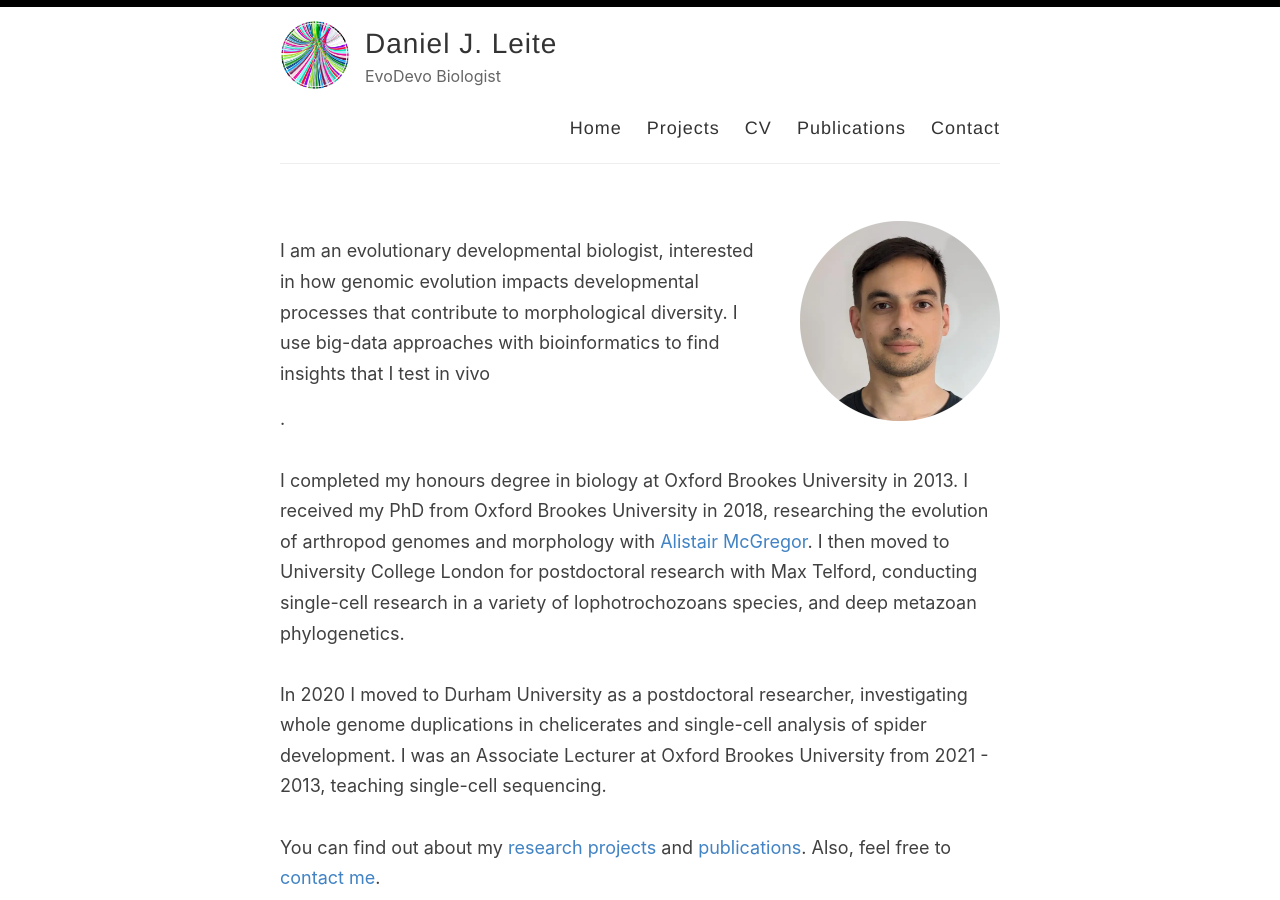
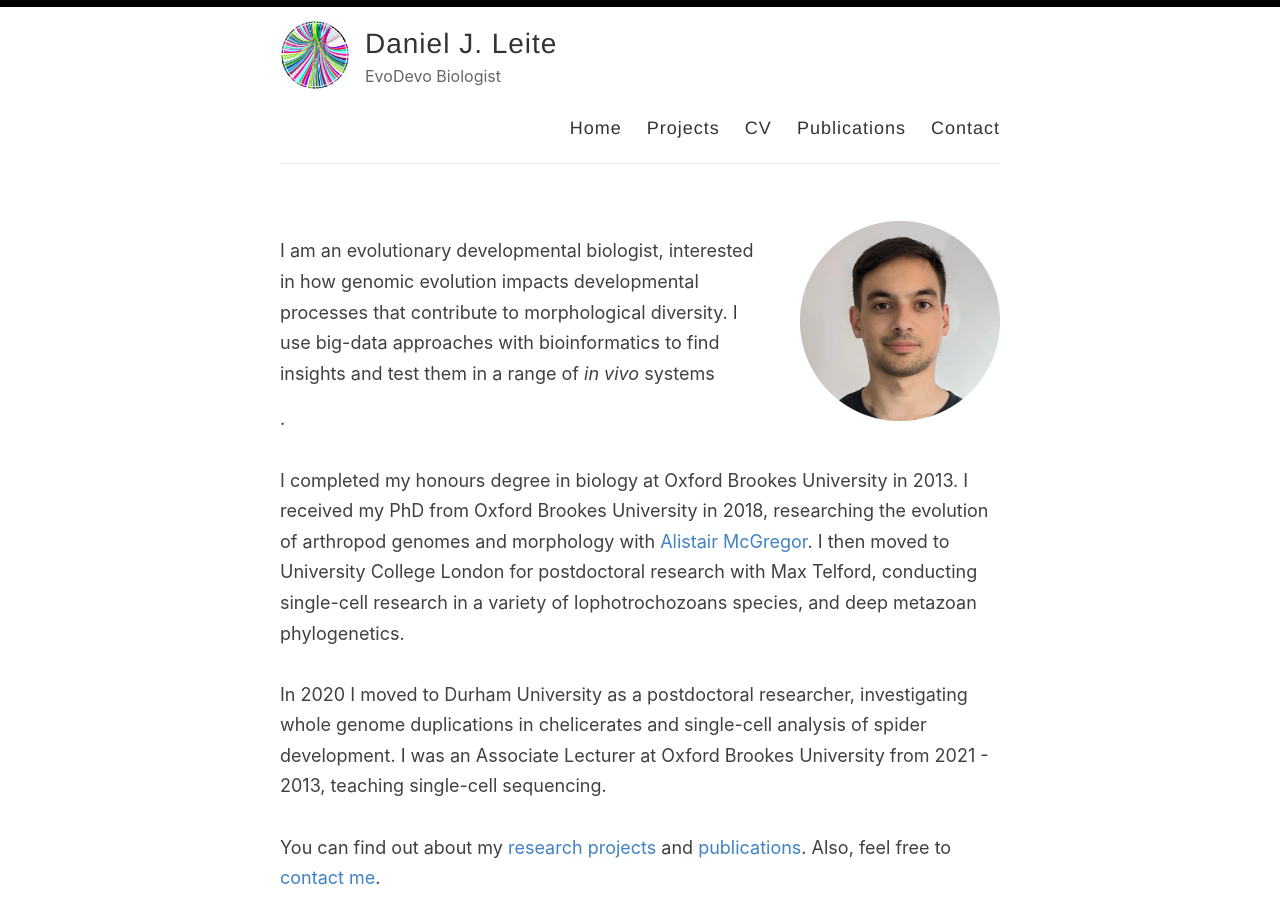
Before and after one commit to djleite/djleite.github.io, a Jekyll site: the page built from index.html, in a window 1280 px wide and 900 px high. Built offline with Jekyll 4.4.1, drawn with Linux system fonts in a browser that asks for light colours; the list of posts is cut into pages by our own code.

Commit message:
update cv and home

```diff
--- a/index.html
+++ b/index.html
@@ -13,7 +13,7 @@ title: Home
     >
 
     <p style="text-align: left;">
-      I am an evolutionary developmental biologist, interested in how genomic evolution impacts developmental processes that contribute to morphological diversity. I use big-data approaches with bioinformatics to find insights that I test <i></i>in vivo</i></p>.
+      I am an evolutionary developmental biologist, interested in how genomic evolution impacts developmental processes that contribute to morphological diversity. I use big-data approaches with bioinformatics to find insights and test them in a range of <i>in vivo</i> systems</p>.
       <br><br>
       I completed my honours degree in biology at Oxford Brookes University in 2013. I received my PhD from Oxford Brookes University in 2018, researching the evolution of arthropod genomes and morphology with <a href="https://mcgregor-evo-devo-lab.net/" target="_blank" rel="noopener noreferrer">Alistair McGregor</a>. I then moved to University College London for postdoctoral research with Max Telford, conducting single-cell research in a variety of lophotrochozoans species, and deep metazoan phylogenetics.
       <br><br>
```
